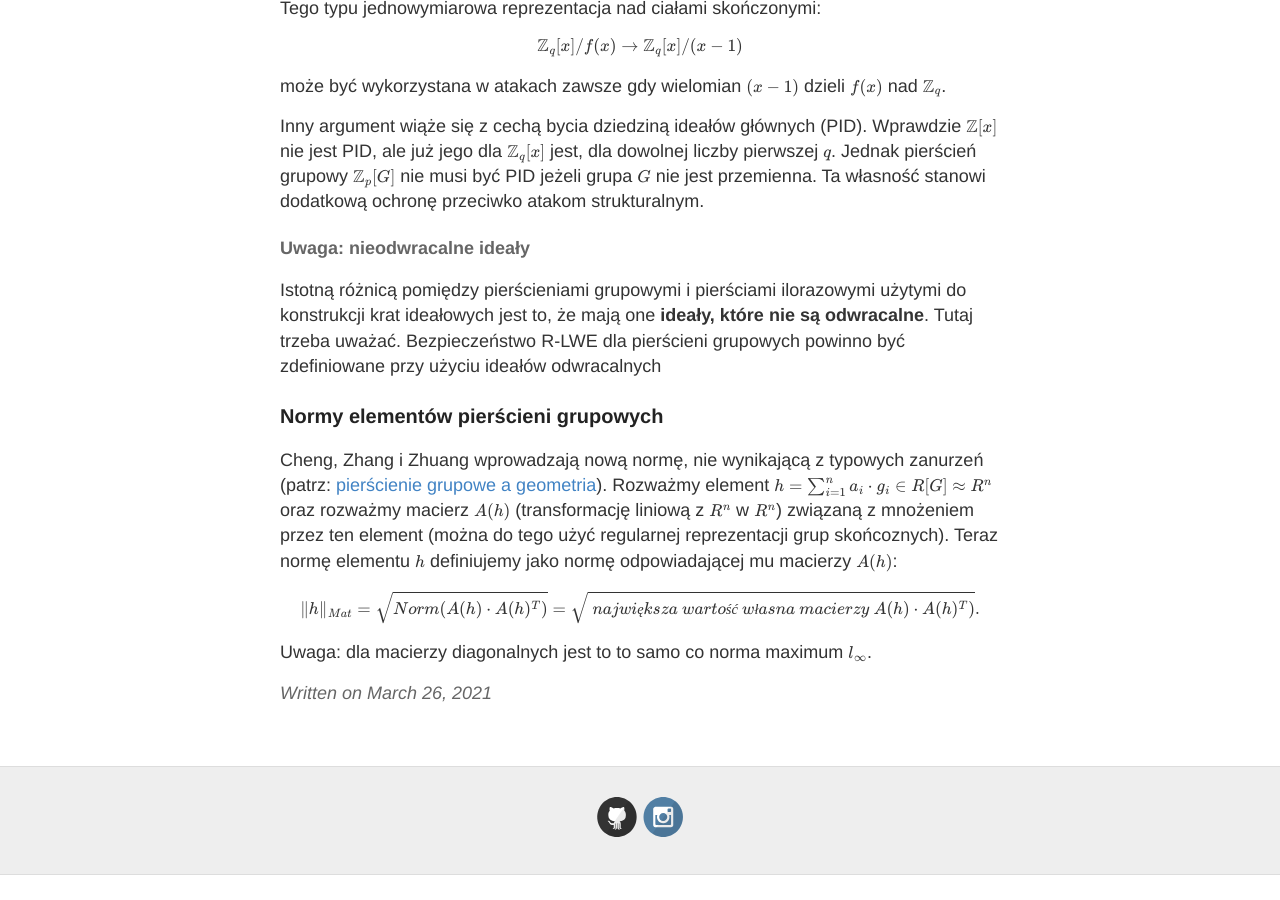
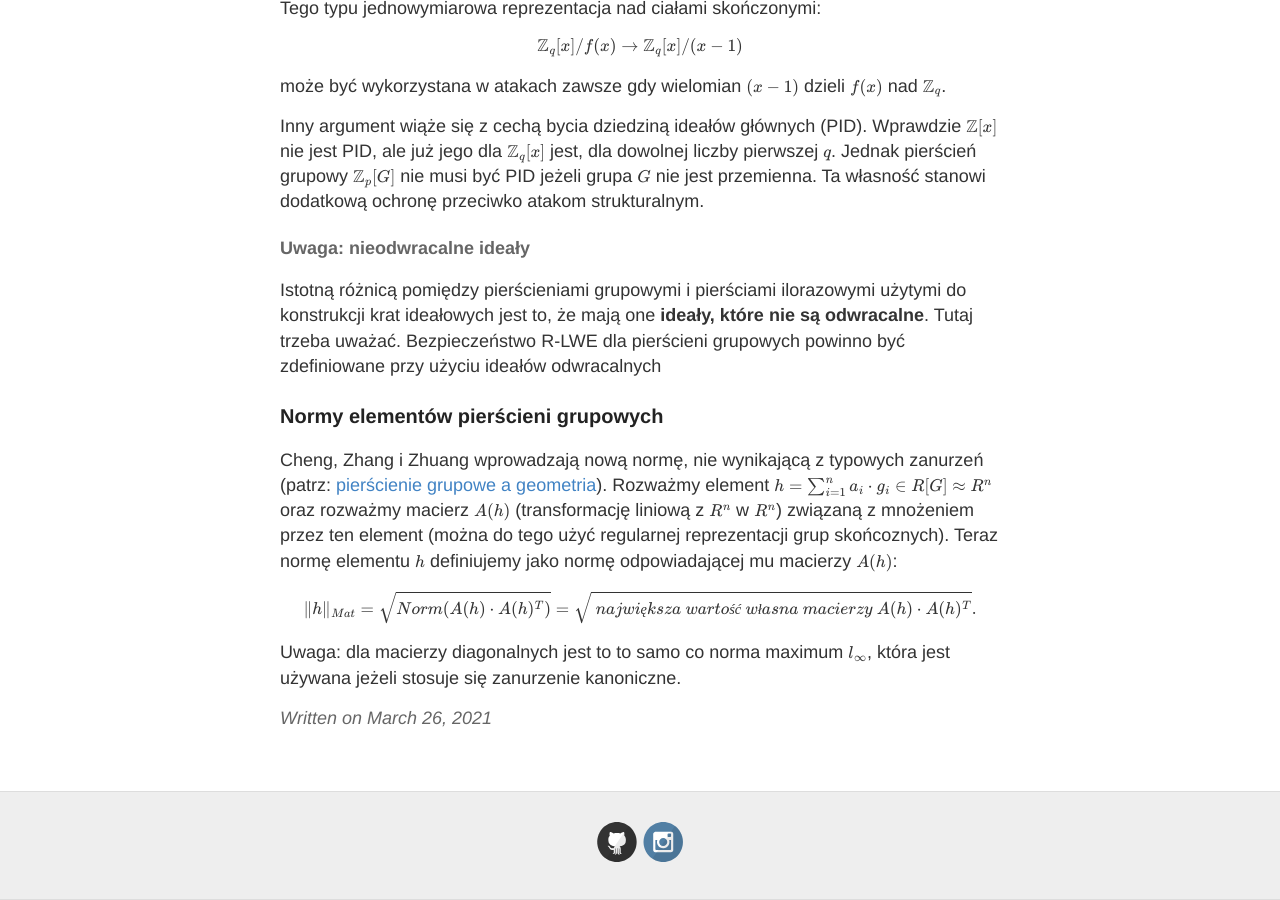
Before and after one commit to keIpie/keIpie.github.io, a Jekyll site: the page built from rg/_posts/2021-3-26-gr_lwe.md, in a window 1280 px wide and 900 px high, scrolled down 917 px. Built offline with Jekyll 4.4.1, drawn with Linux system fonts in a browser that asks for light colours; formulas are drawn with MathJax 3; before the commit the page ends 1792 px from its top, so only the background shows below that.

Commit message:
gr zanurzenia

```diff
--- a/rg/_posts/2021-3-26-gr_lwe.md
+++ b/rg/_posts/2021-3-26-gr_lwe.md
@@ -49,6 +49,7 @@
 związaną z mnożeniem przez ten element (można do tego użyć regularnej reprezentacji grup skońcoznych). Teraz
 normę elementu $h$ definiujemy jako normę odpowiadającej mu macierzy $A(h)$:
 
-$$ \|h\|_{Mat} = \sqrt{Norm(A(h) \cdot A(h)^T)} = \sqrt{ ~największa~wartość~własna~macierzy~A(h) \cdot A(h)^T)}.$$
+$$ \|h\|_{Mat} = \sqrt{Norm(A(h) \cdot A(h)^T)} = \sqrt{ ~największa~wartość~własna~macierzy~A(h) \cdot A(h)^T}.$$
 
-Uwaga: dla macierzy diagonalnych jest to to samo co norma maximum $l_{\infty}$.
+Uwaga: dla macierzy diagonalnych jest to to samo co norma maximum $l_{\infty}$, która jest używana jeżeli stosuje się
+zanurzenie kanoniczne.
```
